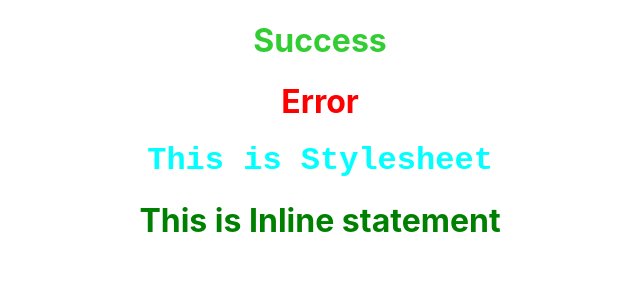
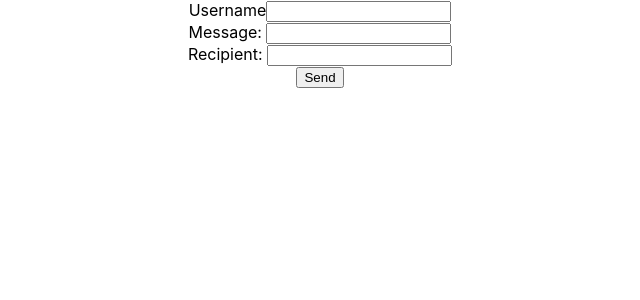
Before and after one commit to 94Akriti/blogIt, a React (Create React App) app: page / in a window 1280 px wide. Shown: the top 300 px of the page, without its empty margins (320-960 px from the left). Built offline with nearby package versions, Linux system fonts and the light colour scheme.

Commit message:
Chat room

```diff
--- a/src/App.js
+++ b/src/App.js
@@ -11,23 +11,25 @@
 import Inline from './components/Inline'
 import './appstyle.css'
 import Style from './appstyle.module.css'
+import Form from './components/Form'
 class App extends React.Component{
   render(){
     const dogs=['cherry','rox','jimmy'];
     return(
       <div className="App">
-        <h1 className={Style.success}>Success</h1>
+        {/*<h1 className={Style.success}>Success</h1>
         <h1 className='error'>Error</h1>
-        {/*<Header name="Akriti" last="Yadav"/>
+        <Header name="Akriti" last="Yadav"/>
         <p>Hi I'm Akriti</p>
         <Header name="Jimmy"/>
         <CHeader name="Arpana"/>
         <Channel/>
         <FunctionClick/>
         <CFunctionClick year="2009" dogs={dogs}/>
-        */}
+
         <Stylesheet isvalue={true}></Stylesheet>
-        <Inline></Inline>
+        <Inline></Inline>*/}
+        <Form></Form>
       </div>
       );
   }
--- /dev/null
+++ b/src/components/Form.js
@@ -0,0 +1,51 @@
+import React, { Component } from 'react'
+
+export class Form extends Component {
+
+    constructor(props){
+        super(props);
+        this.state={
+            username:'',
+            msg:'',
+            recipient:''
+        }
+    }
+    handleUsername=(event)=>{
+        this.setState({
+            username:event.target.value
+        });
+    }
+    handlemsg=(event)=>{
+        this.setState({
+            msg:event.target.value
+        });
+    }
+    handleto=(event)=>{
+        this.setState({
+            recipient:event.target.value
+        });
+    }
+    handleSubmit=(event)=>{
+        alert(`${this.state.username} says ${this.state.msg} to ${this.state.recipient}`)
+        console.log(`${this.state.username} says ${this.state.msg} to ${this.state.recipient}`)
+        event.preventDefault();
+    }
+    render() {
+        return (
+            <form onSubmit={this.handleSubmit}>
+            <div>
+                <label>Username</label>
+                <input type="text" value={this.state.username} onChange={this.handleUsername}></input>
+                </div>
+                <div>
+                <label>Message: </label>
+                <input type="text" value={this.state.msg} onChange={this.handlemsg}></input>
+            </div>
+            <div><label>Recipient: </label><input type="text" value={this.state.recipient} onChange={this.handleto}></input></div>
+            <button> Send </button>
+            </form>
+        )
+    }
+}
+
+export default Form
```
